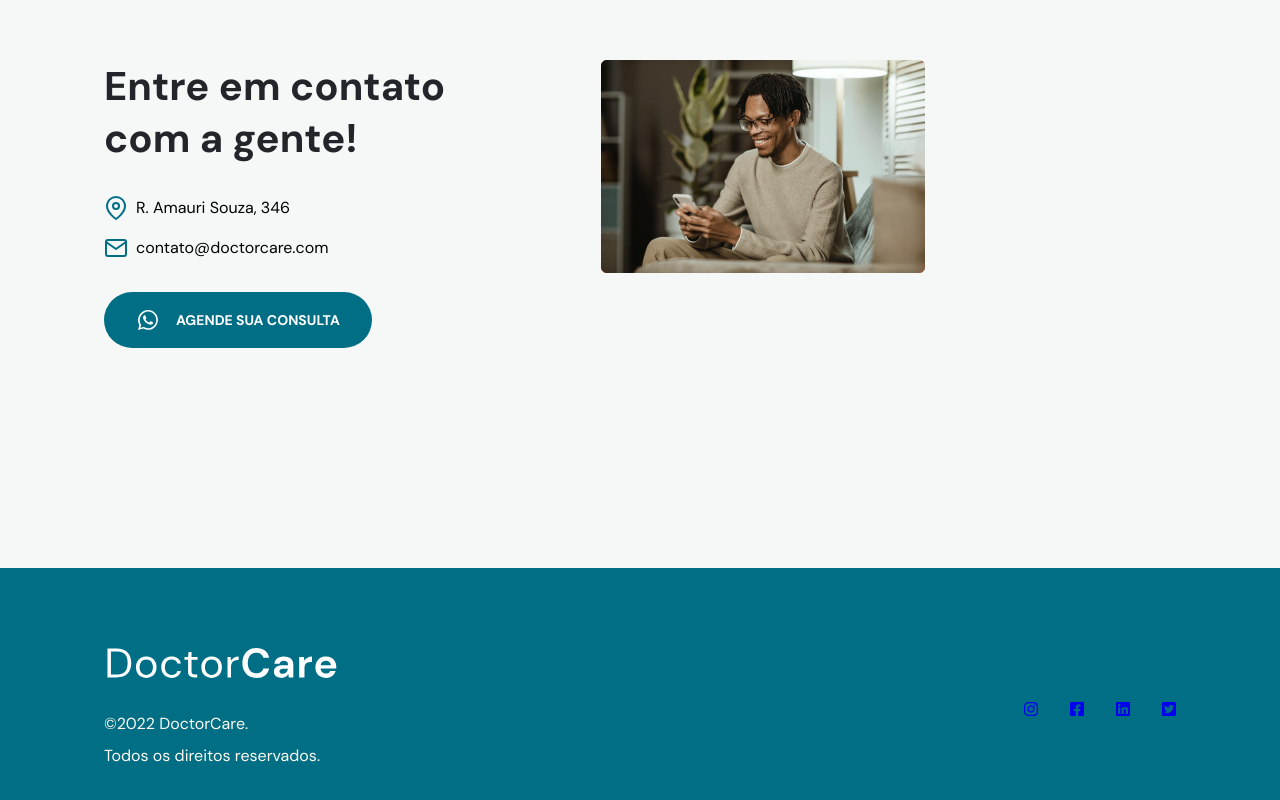
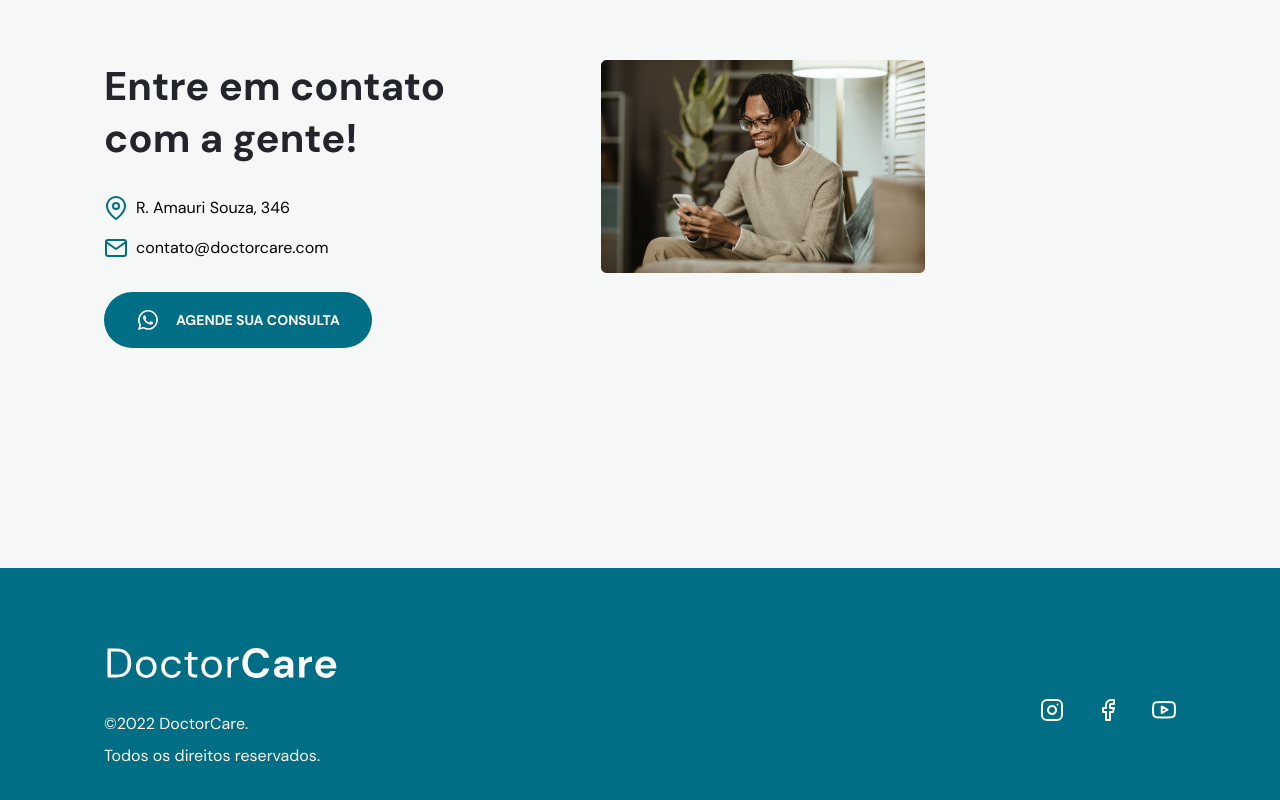
Before and after one commit to Je-Nogueira/nlw08, a plain HTML site: page index.html in a window 1280 px wide. Shown: the part 2592-3392 px from the top of the page. Drawn offline with nearby package versions, Linux system fonts and the light colour scheme.

Commit message:
correção social links

```diff
--- a/index.html
+++ b/index.html
@@ -99,16 +99,9 @@
 
             <li>
               <a target="_blank" href="#">
-                  <i class="fab fa-linkedin"></i>
+                  <i class="fab fa-youtube-square"></i>
                </a>
             </li>
-
-            <li>
-              <a target="_blank" href="#">
-                  <i class="fab fa-twitter-square"></i>
-              </a>
-            </li>
-
           </ul>
         </div>
 
@@ -582,30 +575,54 @@
 
         <div class="col-b">
           <ul class="social-links">
-            <li>
-              <a target="_blank" href="#">
-                <i class="fab fa-instagram"></i>
-              </a>
-            </li>
+            <svg
+            width="136"
+            height="24"
+            viewBox="0 0 136 24"
+            fill="none"
+            xmlns="http://www.w3.org/2000/svg">
 
-            <li>
-              <a target="_blank" href="#">
-                  <i class="fab fa-facebook-square"></i>
-              </a>
-            </li>
+              <path
+              d="M134.54 6.42C134.421 5.94541 134.179 5.51057 133.838 5.15941C133.498 4.80824 133.07 4.55318 132.6 4.42C130.88 4 124 4 124 4C124 4 117.12 4 115.4 4.46C114.929 4.59318 114.502 4.84824 114.161 5.19941C113.82 5.55057 113.578 5.98541 113.46 6.46C113.145 8.20556 112.991 9.97631 113 11.75C112.988 13.537 113.142 15.3213 113.46 17.08C113.591 17.5398 113.838 17.9581 114.178 18.2945C114.518 18.6308 114.938 18.8738 115.4 19C117.12 19.46 124 19.46 124 19.46C124 19.46 130.88 19.46 132.6 19C133.07 18.8668 133.498 18.6118 133.838 18.2606C134.179 17.9094 134.421 17.4746 134.54 17C134.852 15.2676 135.006 13.5103 135 11.75C135.011 9.96295 134.857 8.1787 134.54 6.42Z"
+              stroke="#FFFAF1"
+              stroke-width="2"
+              stroke-linecap="round"
+              stroke-linejoin="round"/>
 
-            <li>
-              <a target="_blank" href="#">
-                  <i class="fab fa-linkedin"></i>
-               </a>
-            </li>
+              <path
+              d="M121.75 15.02L127.5 11.75L121.75 8.47998V15.02Z"
+              stroke="#FFFAF1"
+              stroke-width="2"
+              stroke-linecap="round"
+              stroke-linejoin="round"/>
 
-            <li>
-              <a target="_blank" href="#">
-                  <i class="fab fa-twitter-square"></i>
-              </a>
-            </li>
+              <path
+              d="M74 2H71C69.6739 2 68.4021 2.52678 67.4645 3.46447C66.5268 4.40215 66 5.67392 66 7V10H63V14H66V22H70V14H73L74 10H70V7C70 6.73478 70.1054 6.48043 70.2929 6.29289C70.4804 6.10536 70.7348 6 71 6H74V2Z"
+              stroke="#FFFAF1"
+              stroke-width="2"
+              stroke-linecap="round"
+              stroke-linejoin="round"/>
 
+              <path
+              d="M17 2H7C4.23858 2 2 4.23858 2 7V17C2 19.7614 4.23858 22 7 22H17C19.7614 22 22 19.7614 22 17V7C22 4.23858 19.7614 2 17 2Z" stroke="#FFFAF1"
+              stroke-width="2"
+              stroke-linecap="round"
+              stroke-linejoin="round"/>
+
+              <path
+              d="M15.9997 11.3701C16.1231 12.2023 15.981 13.0523 15.5935 13.7991C15.206 14.5459 14.5929 15.1515 13.8413 15.5297C13.0898 15.908 12.2382 16.0397 11.4075 15.906C10.5768 15.7723 9.80947 15.3801 9.21455 14.7852C8.61962 14.1903 8.22744 13.4229 8.09377 12.5923C7.96011 11.7616 8.09177 10.91 8.47003 10.1584C8.84829 9.40691 9.45389 8.7938 10.2007 8.4063C10.9475 8.0188 11.7975 7.87665 12.6297 8.00006C13.4786 8.12594 14.2646 8.52152 14.8714 9.12836C15.4782 9.73521 15.8738 10.5211 15.9997 11.3701Z" stroke="#FFFAF1"
+              stroke-width="2"
+              stroke-linecap="round"
+              stroke-linejoin="round"/>
+
+              <path
+              d="M17.5 6.5H17.51"
+              stroke="#FFFAF1"
+              stroke-width="2"
+              stroke-linecap="round"
+              stroke-linejoin="round"/>
+
+            </svg>
           </ul>
         </div>
       </div>
```
